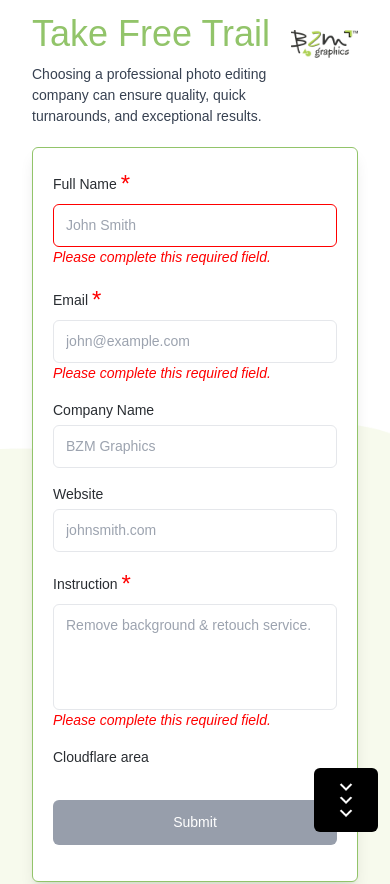
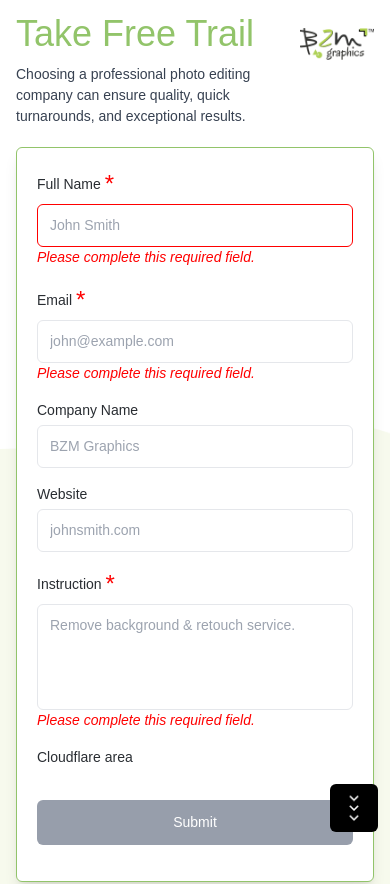
Before and after one commit to taibislamdipu/uppy-html, a website: page index.html in a window 390 px wide. Shown: the top 884 px of the page. Drawn offline with nearby package versions, Linux system fonts and the light colour scheme.

Commit message:
feat: template done.

```diff
--- a/index.html
+++ b/index.html
@@ -32,7 +32,7 @@
     <!-- hero section -->
     <section id="div1">
       <div
-        class="container mx-auto grid max-h-[1080px] max-w-7xl grid-cols-1 place-content-center gap-5 p-4 lg:h-screen lg:grid-cols-2 lg:p-10"
+        class="container mx-auto grid max-h-[1080px] max-w-7xl grid-cols-1 place-content-center gap-5 py-4 lg:h-screen lg:grid-cols-2 lg:p-10"
       >
         <!-- Form Head -->
         <div
@@ -55,7 +55,7 @@
                 rel="nofollow noopener"
               >
                 <img
-                  class="class h-14 object-contain"
+                  class="h-14 object-contain"
                   src="./assets/logo/bzm-logo.png"
                   alt="BZM Logo"
                 />
@@ -182,7 +182,7 @@
         >
           <a href="#div2">
             <img
-              class="h-16 w-16 rounded-md"
+              class="h-12 rounded-md lg:h-16"
               src="./assets/icon/down.gif"
               alt=""
             />
```
